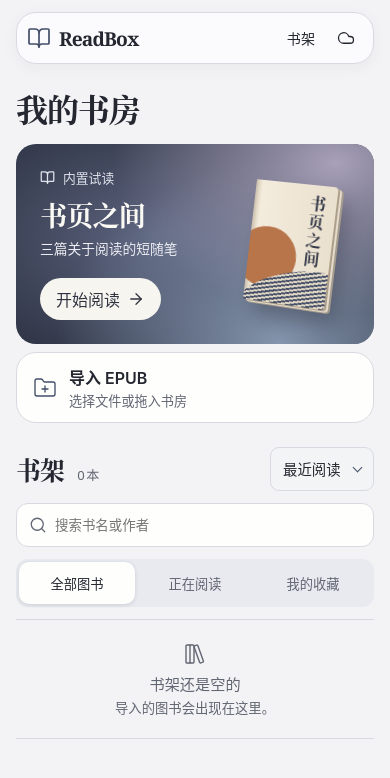
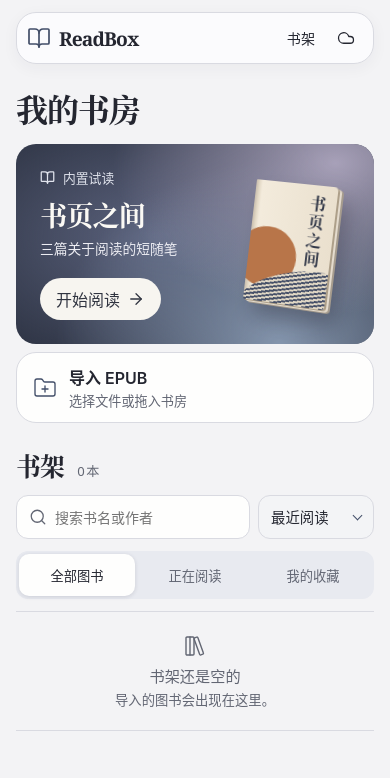
Before and after one commit to suyh1/ReadBox, a Vue app: page / in a window 390 px wide. Shown: the top 778 px of the page. Built offline with nearby package versions, Linux system fonts and the light colour scheme.

Commit message:
对齐书架搜索、排序控件及下拉菜单

```diff
--- a/src/App.vue
+++ b/src/App.vue
@@ -276,13 +276,21 @@ onUnmounted(() => {
             书架
             <small>{{ books.length }} 本</small>
           </h2>
+          <div class="collection-controls">
             <div class="search">
               <Search />
               <input v-model="query" type="search" placeholder="搜索书名或作者" aria-label="搜索书名或作者" />
             </div>
+            <label class="value-picker sort">
+              <select v-model="order" aria-label="书架排序">
+                <option>最近阅读</option>
+                <option>导入时间</option>
+                <option>书名</option>
+              </select>
+            </label>
           </div>
-        <div class="shelf-tools">
-          <nav aria-label="书架筛选">
+        </div>
+        <nav class="shelf-filters" aria-label="书架筛选">
           <button
             v-for="f in filters"
             :key="f.name"
@@ -293,14 +301,6 @@ onUnmounted(() => {
             {{ f.name }}
           </button>
         </nav>
-          <label class="value-picker sort">
-            <select v-model="order" aria-label="书架排序">
-              <option>最近阅读</option>
-              <option>导入时间</option>
-              <option>书名</option>
-            </select>
-          </label>
-        </div>
         <div v-if="visible.length" class="book-grid">
           <article v-for="book in visible" :key="book.id" class="book-card">
             <button class="book-main" @click="openReader(book)">
--- a/src/library.css
+++ b/src/library.css
@@ -131,16 +131,26 @@
 .collection { scroll-margin-top: 80px; }
 .collection h2 { font-size: 1.55rem; }
 .collection h2 small { margin-left: 8px; font: 400 .82rem system-ui; }
+.collection-controls { display: grid; grid-template-columns: minmax(0, 1fr) max-content; gap: 8px; width: min(100%, 22rem); }
 .search { display: flex; align-items: center; gap: 8px; padding: 0 12px; border: 1px solid var(--line); border-radius: 12px; color: var(--muted); background: var(--panel); }
-.search input { border: 0; background: transparent; width: 152px; min-height: 42px; padding: 8px 0; color: var(--ink); }
+.search input { border: 0; background: transparent; width: 100%; min-height: 42px; padding: 8px 0; color: var(--ink); }
 .search:focus-within { outline: 2px solid var(--accent); outline-offset: 2px; }
 .search input:focus { outline: none; }
-.shelf-tools { margin: 16px 0; flex-wrap: wrap; }
-.shelf-tools nav { display: inline-flex; padding: 3px; gap: 2px; background: var(--soft); border-radius: 12px; }
-.shelf-tools nav button { min-height: 34px; padding: 4px 12px; font-size: .83rem; border: 0; background: transparent; color: var(--muted); }
-.shelf-tools nav button[aria-pressed='true'] { color: var(--ink); background: var(--panel); box-shadow: 0 1px 4px #24263824; }
-.shelf-tools nav svg { width: 15px; }
-.sort { min-width: 7rem; }
+.shelf-filters { display: flex; width: fit-content; margin: 16px 0; padding: 3px; gap: 2px; background: var(--soft); border-radius: 12px; }
+.shelf-filters button { min-height: 34px; padding: 4px 12px; font-size: .83rem; border: 0; background: transparent; color: var(--muted); }
+.shelf-filters button[aria-pressed='true'] { color: var(--ink); background: var(--panel); box-shadow: 0 1px 4px #24263824; }
+.shelf-filters svg { width: 15px; }
+.collection-controls .sort { width: 7.25rem; }
+.collection-controls .sort select { align-items: center; border-radius: 12px; }
+@supports (appearance: base-select) and (width: anchor-size(width)) {
+  .sort select::picker(select) {
+    position-area: block-end span-inline-end;
+    position-try-order: normal;
+    position-try-fallbacks: flip-block;
+    width: anchor-size(width);
+    box-sizing: border-box;
+  }
+}
 .empty { display: grid; justify-items: center; align-content: center; gap: 4px; min-height: 120px; padding: 16px; border-block: 1px solid var(--line); color: var(--muted); }
 .empty svg { width: 24px; height: 24px; margin-bottom: 2px; stroke-width: 1.4; }
 .empty p { font-size: .95rem; }
@@ -160,10 +170,9 @@
   .import-art svg { width: 24px; height: 24px; }
   .import-tile strong { font-size: 1rem; }
   .import-tile small { margin-left: auto; }
-  .search input { width: 112px; font-size: .84rem; }
-  .shelf-tools { gap: 4px; }
-  .shelf-tools nav button { padding-inline: 7px; }
-  .shelf-tools nav svg { display: none; }
+  .search input { font-size: .875rem; }
+  .shelf-filters button { padding-inline: 7px; }
+  .shelf-filters svg { display: none; }
 }
 @media (max-width: 480px) {
   .topinner { gap: 2px; padding-inline: 6px; }
@@ -173,13 +182,8 @@
   .import-tile { display: grid; grid-template-columns: auto minmax(0, 1fr); gap: 2px 12px; }
   .import-art { grid-row: span 2; align-self: center; }
   .import-tile small { margin: 0; }
-  .collection { display: grid; grid-template-columns: 1fr auto; gap: 12px; align-items: center; }
-  .collection > .collection-head, .collection > .shelf-tools { display: contents; }
-  .collection-head h2 { grid-column: 1; grid-row: 1; }
-  .sort { grid-column: 2; grid-row: 1; }
-  .search { grid-column: 1 / -1; grid-row: 2; }
-  .search input { flex: 1; }
-  .shelf-tools nav { grid-column: 1 / -1; grid-row: 3; }
-  .shelf-tools nav button { flex: 1; min-height: 42px; }
-  .book-grid, .empty { grid-column: 1 / -1; }
+  .collection > .collection-head { flex-direction: column; align-items: stretch; }
+  .collection-controls, .shelf-filters { width: 100%; }
+  .shelf-filters { margin: 12px 0; }
+  .shelf-filters button { flex: 1; min-height: 42px; }
 }
--- a/src/style.css
+++ b/src/style.css
@@ -166,7 +166,6 @@ small {
 }
 .heading,
 .collection-head,
-.shelf-tools,
 .card-actions,
 .reader-bar,
 .reader-tools,
```
Also changed, not shown: scripts/smoke-desktop.mjs (+15 -1 lines). Lines whose indentation alone changed are shown as unchanged.
